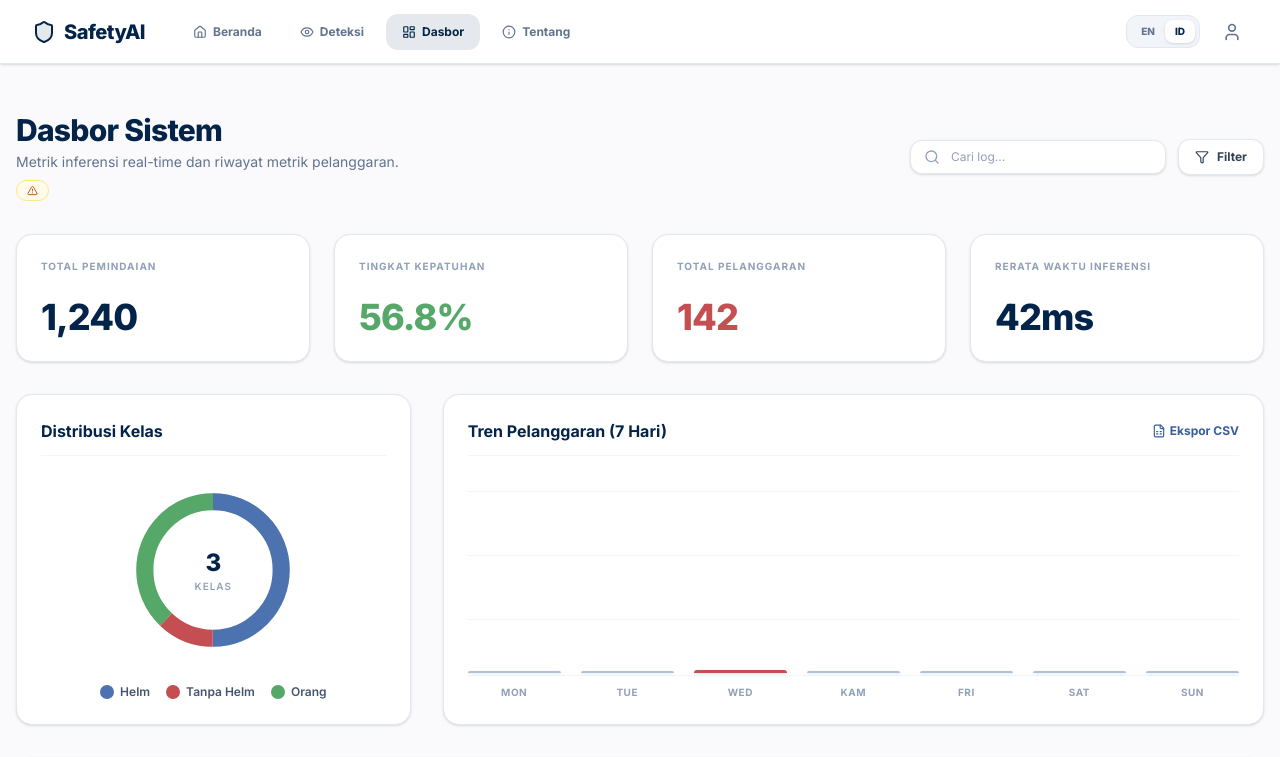
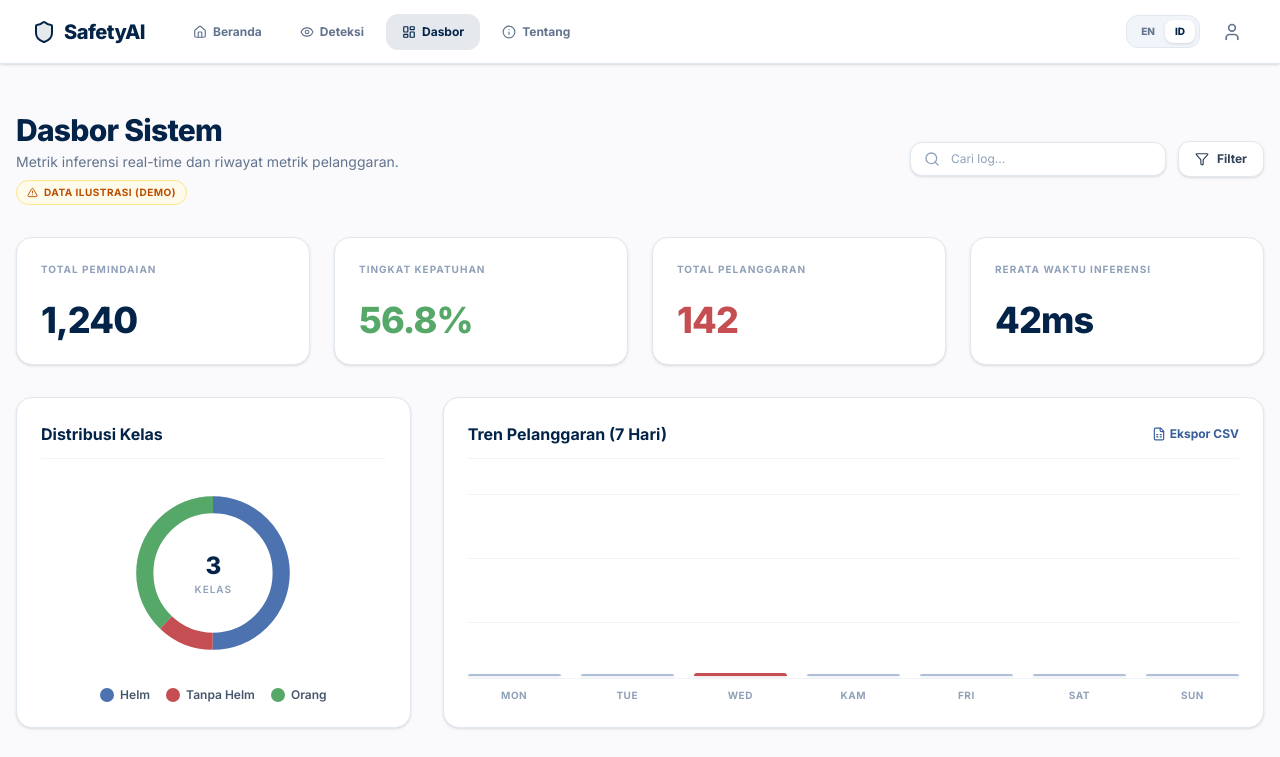
Before and after one commit to victoriavals/construction-safety-helmet-yolo26, a React (Vite) app in the folder safetyai/: page / in a window 1280 px wide. Shown: the top 757 px of the page. Built offline with nearby package versions, Linux system fonts and the light colour scheme.

Commit message:
feat: add SafetyAI demo data notice translations

```diff
--- a/safetyai/src/translations.ts
+++ b/safetyai/src/translations.ts
@@ -13,6 +13,7 @@ export const translations = {
     complianceRate: "Compliance Rate",
     totalViolations: "Total Violations",
     avgInferenceTime: "Avg Inference Time",
+    demoDataNotice: "Illustrative demo data",
     classDistribution: "Class Distribution",
     classes: "Classes",
     helmet: "Helmet",
@@ -103,6 +104,7 @@ export const translations = {
     complianceRate: "Tingkat Kepatuhan",
     totalViolations: "Total Pelanggaran",
     avgInferenceTime: "Rerata Waktu Inferensi",
+    demoDataNotice: "Data ilustrasi (demo)",
     classDistribution: "Distribusi Kelas",
     classes: "Kelas",
     helmet: "Helm",
```
